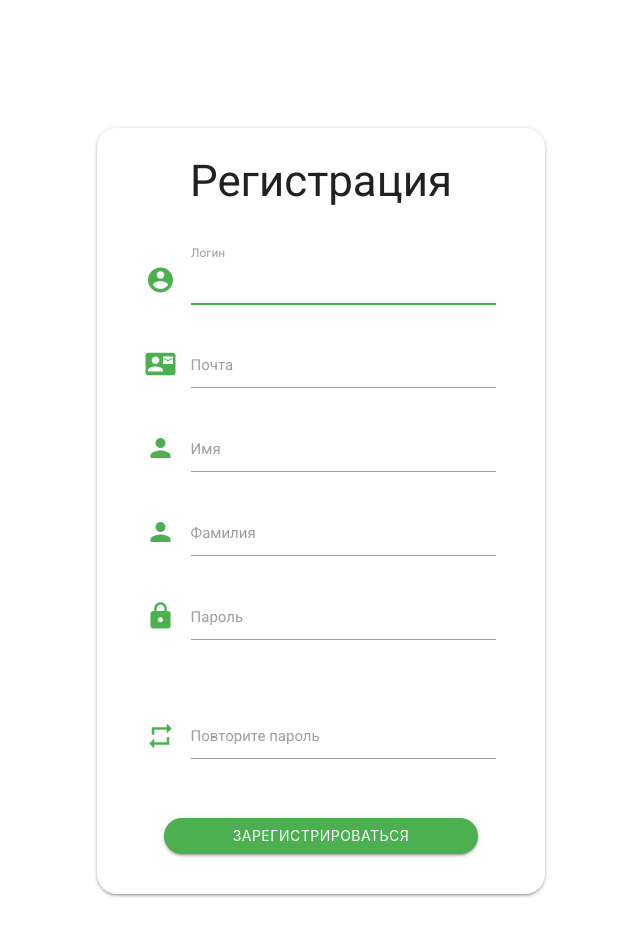
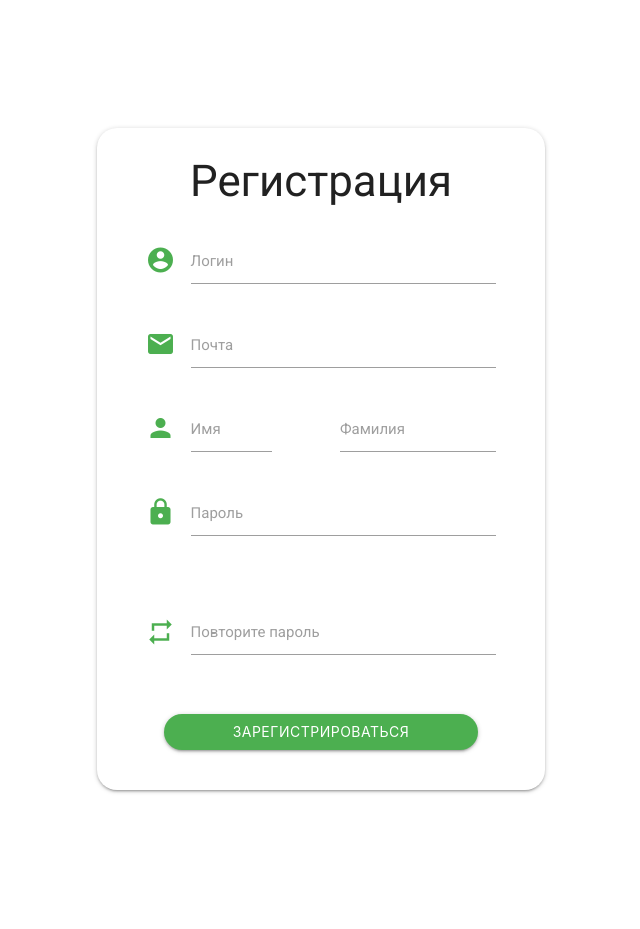
Before and after one commit to SERGEYDJUM/Infinity, a Django app: page /signin in a window 1280 px wide. Shown: the whole page, without its empty margins (319-959 px from the left). After the commit the page ends 793 px from the top, so only its background shows below. Run offline with Django 3.2, Linux system fonts and the light colour scheme.

Commit message:
Registration forms - Updated
Added adaptability

```diff
--- a/BookSharing/MainApp/templates/registration/signin.html
+++ b/BookSharing/MainApp/templates/registration/signin.html
@@ -1,5 +1,6 @@
 <!DOCTYPE html>
 <html>
+
 <head>
   <link rel="stylesheet" href="https://cdnjs.cloudflare.com/ajax/libs/materialize/1.0.0/css/materialize.min.css">
   <link href="https://fonts.googleapis.com/icon?family=Material+Icons" rel="stylesheet">
@@ -9,75 +10,64 @@
   <meta http-equiv="X-UA-Compatible" content="ie=edge">
   <title>Регистрация</title>
 </head>
+
 <body>
+
   <div class="container">
     <div class="row">
       <div id="card" class="card col s10 offset-s1 m8 offset-m2 l6 offset-l3 xl6 offset-xl3">
-
-          <!-- Регистрация -->
+        <h3 class="center-align">Регистрация</h3>
+        <form method="post" action="{% url 'signin' %}">
           <div class="row">
-            <h3 class="center-align">Регистрация</h3>
-          </div>
-
-          <div class="row">
-            <form method="post" action="{% url 'signin' %}">
             {% csrf_token %}
             {% if for.errors %}
             <p>Error</p>
             {% endif %}
 
-              <!-- Логин -->
             <div class="input-field col s10 offset-s1">
               <i class="material-icons prefix green-text">account_circle</i>
-                <input type="text" name="username" maxlength="150" autofocus required id="id_username">
+              <input type="text" name="username" maxlength="150">
               <label for="login" class="grey-text">Логин</label>
             </div>
-
-              <!-- Почта -->
             <div class="row1 input-field col s10 offset-s1">
-                <i class="material-icons prefix green-text">contact_mail</i>
+              <i class="material-icons prefix green-text">mail</i>
               <input type="email" name="email" required id="id_email">
               <label for="email" class="grey-text">Почта</label>
             </div>
-
-              <div class="row2 input-field col s10 offset-s1">
+            <div class="row2 input-field col s10 offset-s1 m4 offset-m1">
               <i class="material-icons prefix green-text">person</i>
               <input type="text" name="first_name" maxlength="100" required id="id_first_name">
               <label for="first_name" class="grey-text">Имя</label>
             </div>
-
-              <div class="row3 input-field col s10 offset-s1">
-              	<i class="material-icons prefix green-text">person</i>
+            <div class="row3 input-field col s10 offset-s1 m6 offset-m0">
+              <i class="hide-on-med-and-up material-icons prefix green-text">person</i>
               <input type="text" name="last_name" maxlength="100" required id="id_last_name">
               <label for="last_name" class="grey-text">Фамилия</label>
             </div>
-              <!-- Пароль -->
             <div class="row4 input-field col s10 offset-s1">
               <i class="material-icons prefix green-text">lock</i>
               <input type="password" name="password1" required id="id_password1">
               <label for="password" class="grey-text">Пароль</label>
               <div class="helper-text" data-error="Минимум строчная, прописная буква, цифра. Длина: 8-16."></div>
             </div>
-
             <div class="row5 input-field col s10 offset-s1">
               <i class="material-icons prefix green-text">repeat</i>
               <input type="password" name="password2" required id="id_password2">
               <label for="password" class="grey-text">Повторите пароль</label>
               <div class="helper-text" data-error="Минимум строчная, прописная буква, цифра. Длина: 8-16."></div>
             </div>
-
-              <!-- Зарегистрироваться -->
             <div class="row6">
               <div class=" row col1 s6">
                 <button type="submit" class="green waves-effect waves-light btn col s8 offset-s2">Зарегистрироваться</button>
               </div>
             </div>
-
+          </div>
         </form>
       </div>
     </div>
   </div>
-    </div>
+
   <script src="https://cdnjs.cloudflare.com/ajax/libs/materialize/1.0.0/js/materialize.min.js"></script>
 </body>
+
 </html>
```
Also changed, not shown: BookSharing/MainApp/templates/registration/login.html (+5 -18 lines). Lines whose indentation alone changed are shown as unchanged.
